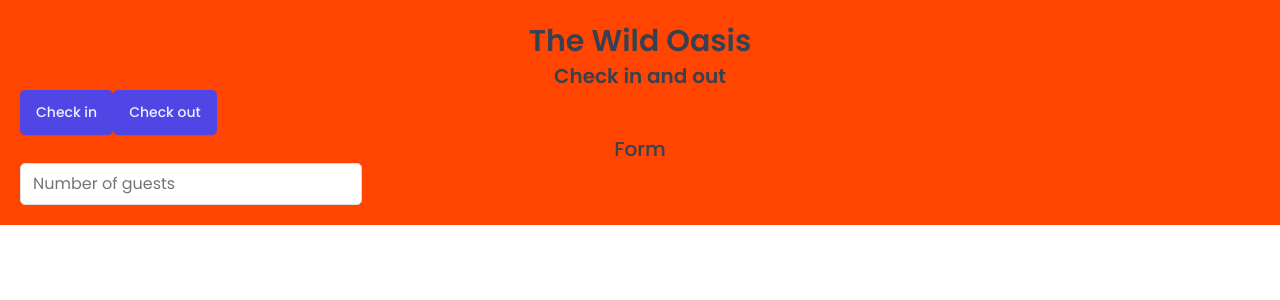
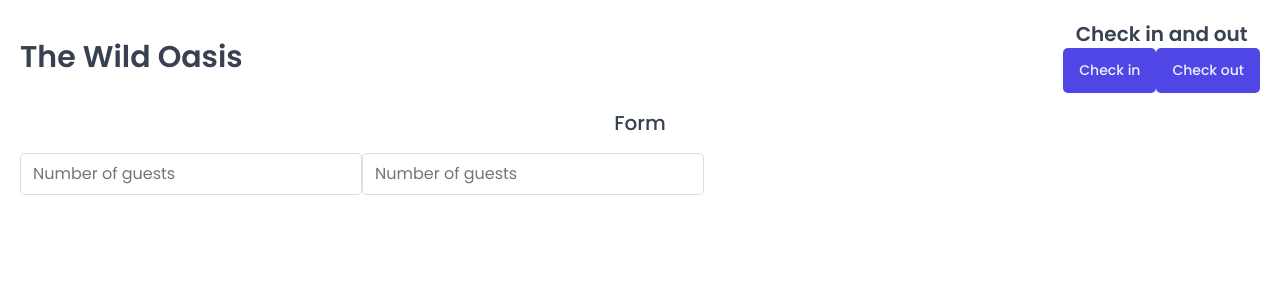
Before and after one commit to ivantxo/the_wild_oasis, a React (Vite) app: page / in a window 1280 px wide. Shown: the top 300 px of the page. Built offline with nearby package versions, Linux system fonts and the light colour scheme; a web font is replaced by a local one.

Commit message:
Styled components
- Creating re-usable components

```diff
--- a/src/App.jsx
+++ b/src/App.jsx
@@ -3,9 +3,10 @@
 import Button from "./ui/Button";
 import Input from "./ui/Input";
 import Heading from "./ui/Heading";
+import Row from "./ui/Row";
 
 const StyledApp = styled.div`
-  background-color: orangered;
+  /* background-color: orangered; */
   padding: 20px;
 `;
 
@@ -14,14 +15,24 @@
     <>
       <GlobalStyles />
       <StyledApp>
-        <Heading as="h1">The Wild Oasis</Heading>
-        <Heading as="h2">Check in and out</Heading>
+        <Row>
+          <Row type="horizontal">
+            <Heading as="h1">The Wild Oasis</Heading>
+            <div>
+              <Heading as="h2">Check in and out</Heading>
+              <Button>Check in</Button>
+              <Button>Check out</Button>
+            </div>
+          </Row>
 
-        <Button>Check in</Button>
-        <Button>Check out</Button>
-        <Heading as="h3">Form</Heading>
-
-        <Input type="number" placeholder="Number of guests" />
+          <Row>
+            <Heading as="h3">Form</Heading>
+            <form>
+              <Input type="number" placeholder="Number of guests" />
+              <Input type="number" placeholder="Number of guests" />
+            </form>
+          </Row>
+        </Row>
       </StyledApp>
     </>
   );
--- /dev/null
+++ b/src/ui/Row.jsx
@@ -0,0 +1,25 @@
+import styled, { css } from "styled-components";
+
+const Row = styled.div`
+  display: flex;
+
+  ${(props) =>
+    props.type === "horizontal" &&
+    css`
+      justify-content: space-between;
+      align-items: center;
+    `}
+
+  ${(props) =>
+    props.type === "vertical" &&
+    css`
+      flex-direction: column;
+      gap: 1.6rem;
+    `}
+`;
+
+Row.defaultProps = {
+  type: "vertical",
+};
+
+export default Row;
```
